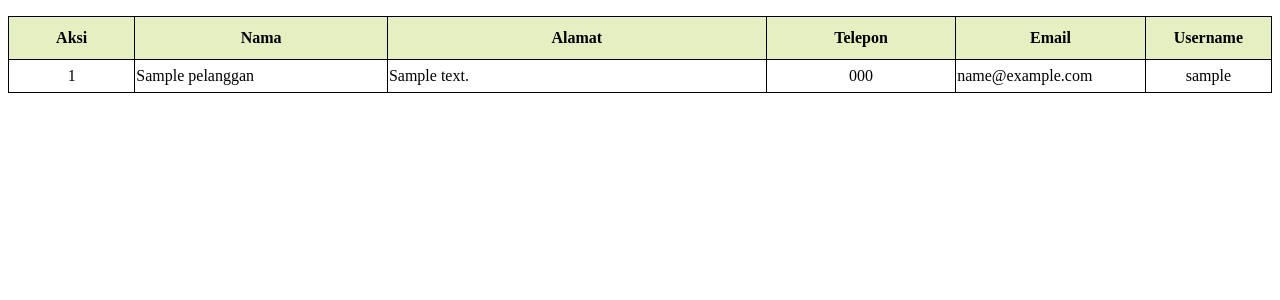
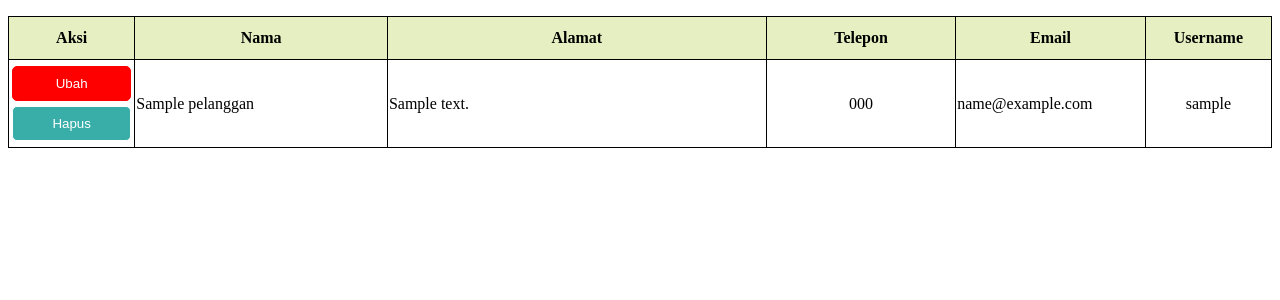
Before and after one commit to dediirawanuti/php-codeigniter, a CodeIgniter app: the page made by Client/application/views/pelanggan_tampil.php in a window 1280 px wide. Shown: the part 48-348 px from the top of the page. Run offline with CodeIgniter, Linux system fonts and the light colour scheme; the template is opened without the code that fills it: most values are stand-ins (such as "Sample title", 1, 10 or a date in 2020).

Commit message:
add tambah&hapus

```diff
--- a/Client/application/controllers/Pelanggan.php
+++ b/Client/application/controllers/Pelanggan.php
@@ -27,4 +27,8 @@ class Pelanggan extends CI_Controller {
 
 		$this->load->view('pelanggan_tampil', $data);
 	}
+
+	function tambah() {
+		echo "ini halaman tambah pelanggan";
+	}
 }
--- a/Client/application/views/pelanggan_tampil.php
+++ b/Client/application/views/pelanggan_tampil.php
@@ -54,6 +54,32 @@
         .tengah {
             text-align: center;
         }
+        .area_aksi {
+            display: flex;
+            width: 100%;
+            justify-content: center;
+            flex-direction: column;
+        }
+        .btn_ubah {
+            whidth: 96%;
+            height: 35px;
+            margin: 5px 2%;
+            background: #FF0000;
+            color: #FFFFFF;
+            border-radius: 5px;
+            border : 1px solid #FF0000;
+            cursor : pointer;
+        }
+        .btn_hapus {
+            whidth: 96%;
+            height: 35px;
+            margin: 0 2% 5px 2%;
+            background: #39AEA9;
+            color: #FFFFFF;
+            border-radius: 5px;
+            border : 1px solid #FFFFFF;
+            cursor : pointer;
+        }
     </style>
 </head>
 <body>
@@ -61,11 +87,11 @@
     <!-- area tombol -->
     <nav class="area_tombol">
         <!-- tombol tambah -->
-        <button class="btn_tambah">
+        <button class="btn_tambah" onclick="tambah()">
             Tambah
         </button>
         <!-- tombol batal -->
-        <button class="btn_batal">
+        <button class="btn_batal" onclick="batal()">
             Batal
         </button>
     </nav>
@@ -87,7 +113,16 @@
             foreach($pelanggan as $dt) {
         ?>
         <tr>
-            <td class="tengah">1</td>
+            <td class="tengah">
+                <section class="area_aksi">
+                    <button class="btn_ubah">
+                        Ubah
+                    </button>
+                    <button class="btn_hapus" onclick="hapus('<?php echo $dt->nama; ?>', '<?php echo $dt->id; ?>')">
+                        Hapus
+                    </button>
+                </section>
+            </td>
             <td>
                 <?php echo $dt->nama; ?>
             </td>
@@ -108,8 +143,32 @@
             }
         ?>
 
+    </table>
 
-    </table>
+    <!-- fungsi java script -->
+    <script>
+        // fungsi batal
+        function batal() {
+            // alihkan ke halaman ini
+            location.href="<?php echo site_url("pelanggan"); ?>"
+        }
+
+        // fungsi tambah
+        function tambah() {
+            // alihkan ke halaman ini
+            location.href="<?php echo site_url("pelanggan/tambah"); ?>"
+        }
+        // fungsi hapus
+        function hapus(nama, id) {
+            if(confirm("Data "+nama+" Ingin Dihapus ?") == true) {
+                alert("Hapus Data");
+            }
+            // else {
+            //     alert("Batal")
+            // }
+        }
+
+    </script>
 
 </body>
 </html>
```
